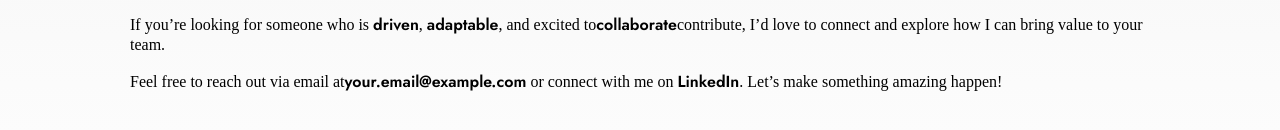
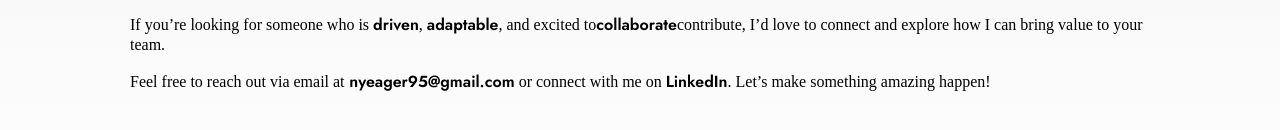
Before and after one commit to nicoleyeag/portfolio, a React (Create React App) app: page /hire in a window 1280 px wide. Shown: the part 806-936 px from the top of the page. Built offline with nearby package versions, Linux system fonts and the light colour scheme; a web font is replaced by a local one.

Commit message:
living local added

```diff
--- a/src/pages/Hire.js
+++ b/src/pages/Hire.js
@@ -72,7 +72,7 @@ export default function Hire() {
           </p>
           <p>
             Feel free to reach out via email at
-            <span className="bold">your.email@example.com</span> or connect with
+            <span className="bold"> nyeager95@gmail.com</span> or connect with
             me on <span className="bold">LinkedIn</span>. Let’s make something
             amazing happen!
             </p>
```
